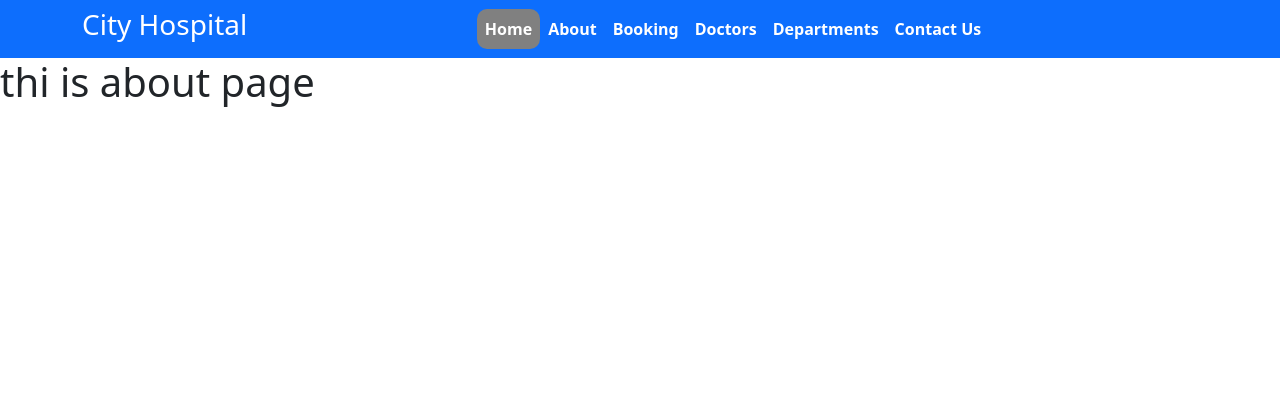
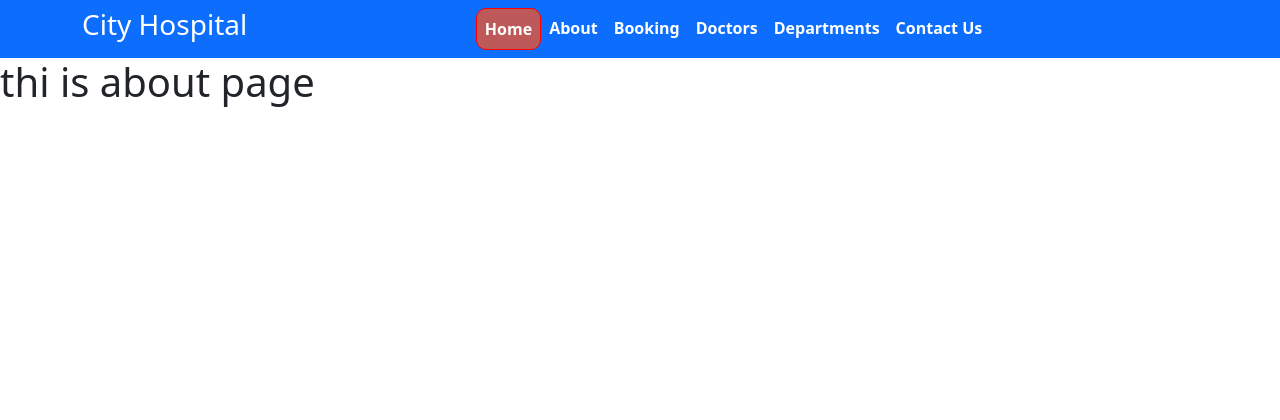
Before and after one commit to mohammednajeer/python_hospital_project, a Django app: page /about/ in a window 1280 px wide, with the pointer over the restyled element. Shown: the top 420 px of the page. Run offline with Django 5.2, Linux system fonts and the light colour scheme; some libraries are stand-ins or nearby versions.

Commit message:
images added

```diff
--- a/myproject/myproject/settings.py
+++ b/myproject/myproject/settings.py
@@ -116,6 +116,7 @@ USE_TZ = True
 # https://docs.djangoproject.com/en/6.0/howto/static-files/
 
 STATIC_URL = 'static/'
+
 STATICFILES_DIRS = [
     os.path.join(BASE_DIR,'static')
 ]
--- a/myproject/static/css/style.css
+++ b/myproject/static/css/style.css
@@ -1,4 +1,5 @@
 li:hover{
-    background-color: gray;
+    background-color: rgb(190, 89, 89);
     border-radius: 10px;
+    border: 1px solid red;
 }
--- a/myproject/templates/base.html
+++ b/myproject/templates/base.html
@@ -17,8 +17,7 @@
     <link rel="stylesheet"
       href="https://use.fontawesome.com/releases/v5.2.0/css/all.css">
 
-      <link rel="stylesheet"
-      href="{% static '/css/style.css'%}">
+      <link rel="stylesheet"  href="{% static '/css/style.css'%}">
   </head>
 
   <body>
```
Also changed, not shown: myproject/static/images/car1.jpg (added), myproject/static/images/car2.jpg (added), myproject/static/images/car3.jpg (added).
